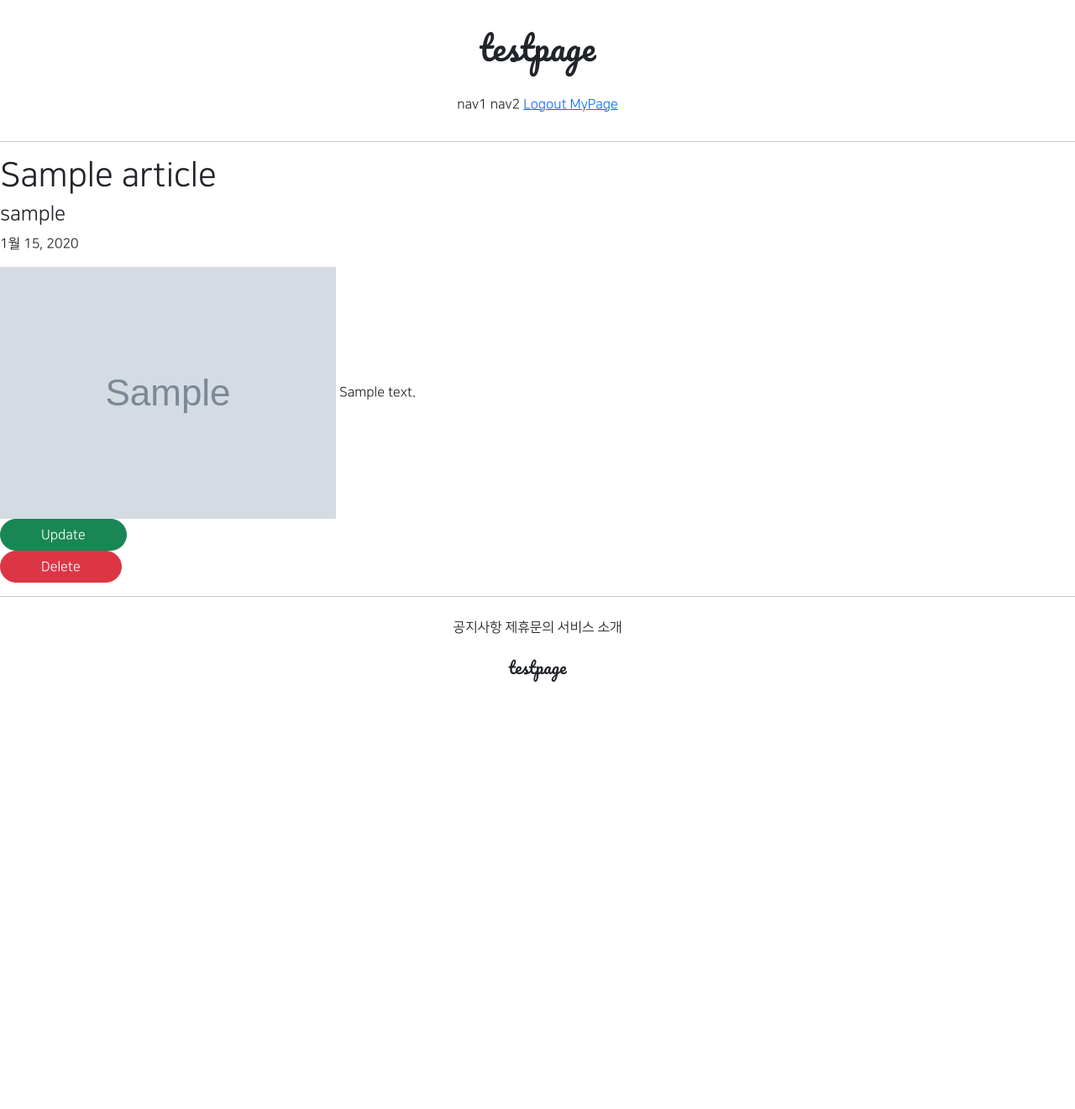
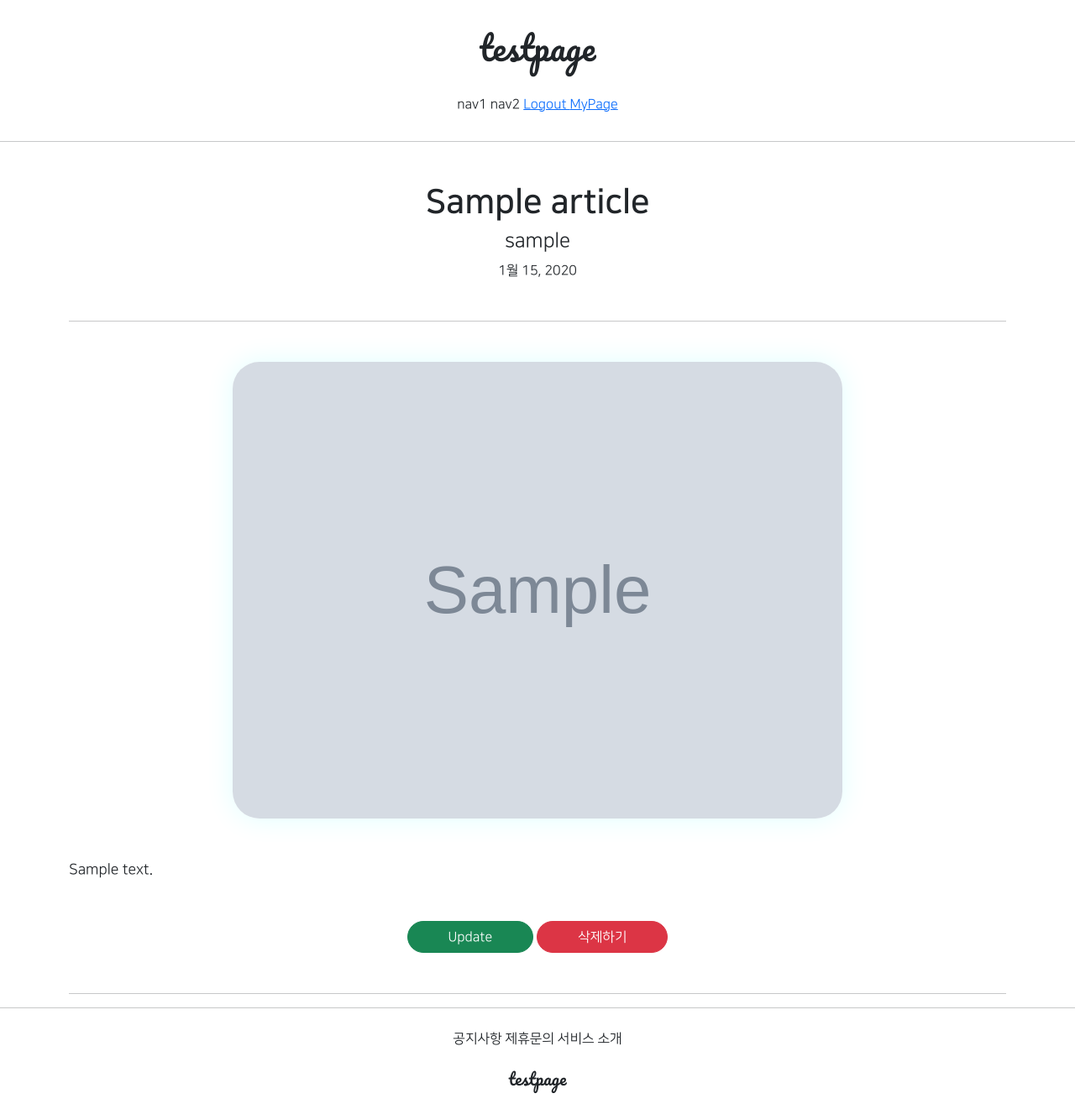
Before and after one commit to phu92/GIS_PHU, a Django app: page /articles/detail/1 in a window 1280 px wide. Shown: the whole page at 84% size. Before the commit the page ends 813 px from the top, so only its background shows below. Run offline with Django 3.2, Linux system fonts and the light colour scheme; a user stored in the database is signed in; tables that the repository leaves empty hold one stand-in row (values such as "Sample post"); grey boxes marked "Sample" are stand-in pictures; parts of the project's set-up code (start-up, migrations or seed data) failed here and were passed over; some libraries are stand-ins or nearby versions.

Commit message:
8.4 django commit 3

```diff
--- a/articleapp/templates/articleapp/detail.html
+++ b/articleapp/templates/articleapp/detail.html
@@ -3,29 +3,40 @@
 {% block content %}
 
 
-    <div>
-        <div>
+    <div class="container text-center">
+        <div class="my-5">
             {#      게시글 제목, 글쓴이, 작성일자      #}
-            <h1>{{ target_article.title }}</h1>
+            <h1 class="NNS_B">{{ target_article.title }}</h1>
             <h4>{{ target_article.writer.profile.nickname }}</h4>
             <p>{{ target_article.created_at }}</p>
         </div>
-        <div>
+
+        <hr>
+
+        <div class="my-5">
             {#      게시글 대표이미지, 글 내용      #}
-            <img src="{{ target_article.image.url }}" alt="">
-            {{ target_article.content }}
+            <img src="{{ target_article.image.url }}"
+                 class="article_image"
+                 alt="">
+            <div class="my-5 article_content">
+                {{ target_article.content }}
+            </div>
+            {% if target_article.writer == user %}
             <div>
                 <a href="{% url 'articleapp:update' pk=target_article.pk %}"
                     class="btn btn-success rounded-pill px-5">
                      Update
                 </a>
-            </div>
-            <div>
                 <a href="{% url 'articleapp:delete' pk=target_article.pk %}"
                     class="btn btn-danger rounded-pill px-5">
-                     Delete
+                     삭제하기
                 </a>
             </div>
+            {% endif %}
+        </div>
+        <hr>
+        <div>
+{#            댓글 내용, 댓글 작성란#}
         </div>
     </div>
 
--- a/articleapp/views.py
+++ b/articleapp/views.py
@@ -1,11 +1,17 @@
+from django.contrib.auth.decorators import login_required
 from django.shortcuts import render
 
 # Create your views here.
 from django.urls import reverse_lazy, reverse
+from django.utils.decorators import method_decorator
 from django.views.generic import CreateView, DetailView, UpdateView, DeleteView
 
+from articleapp.decorators import article_ownership_required
 from articleapp.forms import ArticleCreationForm
 from articleapp.models import Article
+
+@method_decorator(login_required, 'get')
+@method_decorator(login_required, 'post')
 class ArticleCreateView(CreateView):
     model = Article
     form_class = ArticleCreationForm
@@ -24,6 +30,8 @@ class ArticleDetailView(DetailView):
     context_object_name = 'target_article'
     template_name = 'articleapp/detail.html'
 
+@method_decorator(article_ownership_required, 'get')
+@method_decorator(article_ownership_required, 'post')
 class ArticleUpdateView(UpdateView):
     model = Article
     form_class = ArticleCreationForm
@@ -33,6 +41,8 @@ class ArticleUpdateView(UpdateView):
     def get_success_url(self):
         return reverse('articleapp:detail',kwargs={'pk':self.object.pk})
 
+@method_decorator(article_ownership_required, 'get')
+@method_decorator(article_ownership_required, 'post')
 class ArticleDeleteView(DeleteView):
     model = Article
     context_object_name = 'target_article'
--- a/static/base.css
+++ b/static/base.css
@@ -41,3 +41,14 @@
 .round_button:hover {
     color: dimgrey;
 }
+
+.article_content {
+    font-size: 1.1rem;
+    text-align: left;
+}
+
+.article_image {
+    border-radius: 2rem;
+    width: 65%;
+    box-shadow: 0 0 2rem  lightcyan;
+}
```
Also changed, not shown: articleapp/decorators.py (added, +13 -0 lines).
